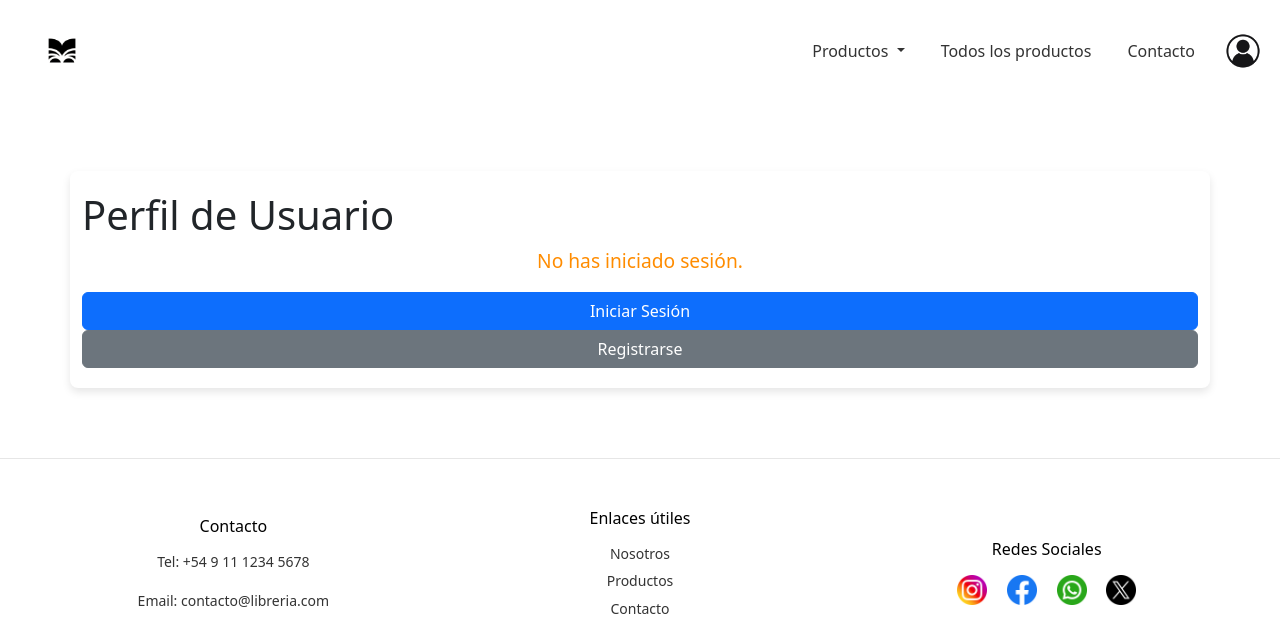
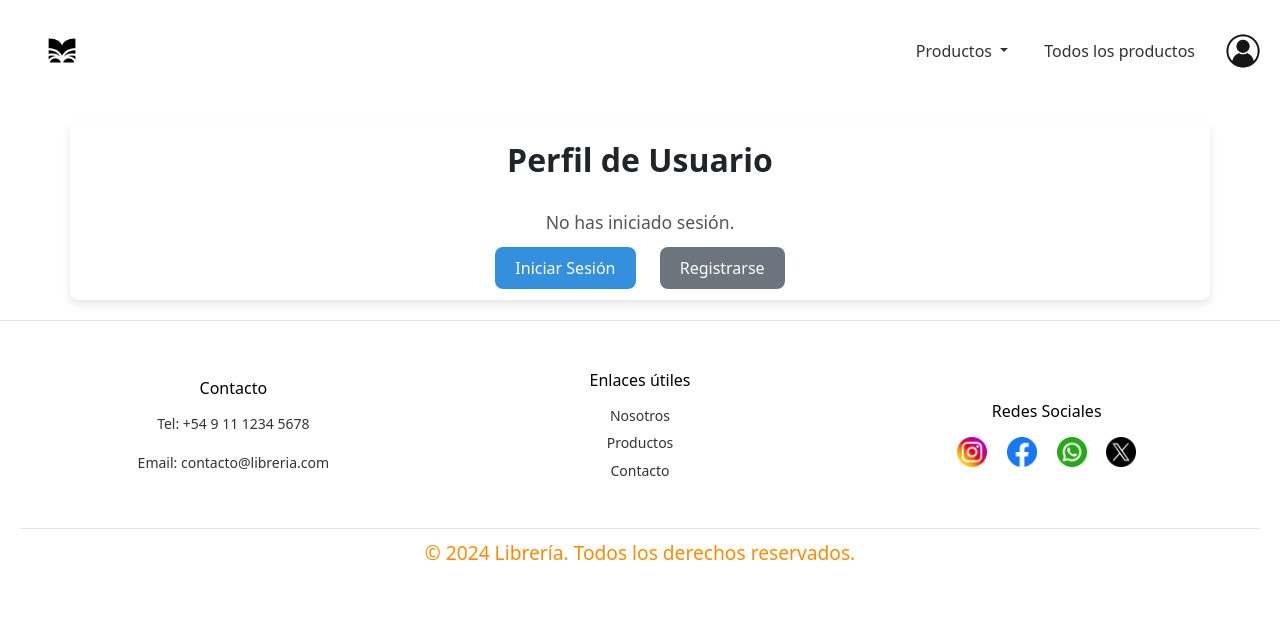
Before and after one commit to abigc23/E-commerce, a Django app: page /userprofile/ in a window 1280 px wide. Shown: the top 628 px of the page. Run offline with Django 5.2, Linux system fonts and the light colour scheme.

Commit message:
Estilo userprofile

```diff
--- a/App/static/css/style.css
+++ b/App/static/css/style.css
@@ -963,3 +963,96 @@ form input:focus, form textarea:focus {
 .register-link:hover {
     text-decoration: underline;
 }
+
+
+/* USER PROFILE */
+/* Estilos generales para la página */
+.container {
+    width: 100%;
+    max-width: 800px;
+    margin: 0 auto;
+    padding: 20px;
+}
+
+/* Título del perfil */
+.profile-title {
+    font-size: 2rem;
+    font-weight: 600;
+    text-align: center;
+    margin-bottom: 30px;
+}
+
+/* Información del perfil */
+.profile-info {
+    background-color: #fff;
+    padding: 20px;
+    border-radius: 8px;
+    box-shadow: 0 4px 6px rgba(0, 0, 0, 0.1);
+    margin-bottom: 30px;
+}
+
+.profile-detail {
+    font-size: 1.1rem;
+    margin-bottom: 10px;
+}
+
+.no-info {
+    color: #888;
+    font-style: italic;
+}
+
+/* Botones */
+.logout-btn {
+    text-align: center;
+}
+
+.btn-logout {
+    background-color: #e3342f; /* Rojo */
+    color: white;
+    padding: 10px 20px;
+    border-radius: 8px;
+    text-decoration: none;
+    font-weight: bold;
+}
+
+.btn-logout:hover {
+    background-color: #cc2a1f;
+}
+
+/* Mensajes de sesión */
+.no-session {
+    text-align: center;
+    color: #555;
+    font-size: 1.1rem;
+    margin-bottom: 20px;
+}
+
+/* Enlaces de autenticación */
+.auth-links {
+    text-align: center;
+}
+
+.btn-signin,
+.btn-signup {
+    padding: 10px 20px;
+    border-radius: 8px;
+    color: white;
+    text-decoration: none;
+    margin: 0 10px;
+}
+
+.btn-signin {
+    background-color: #3490dc; /* Azul */
+}
+
+.btn-signup {
+    background-color: #6c757d; /* Gris */
+}
+
+.btn-signin:hover {
+    background-color: #2779bd;
+}
+
+.btn-signup:hover {
+    background-color: #5a6268;
+}
--- a/App/templates/index.html
+++ b/App/templates/index.html
@@ -59,9 +59,6 @@
                       {% endif %}
                       <li class="nav-item">
                           <a class="nav-link" href="{% url 'visualize' %}">Todos los productos</a>
-                      </li>
-                      <li class="nav-item">
-                          <a class="nav-link" href="#contact_btn">Contacto</a>
                       </li>
                       <li>
                           <a href="{% url 'userprofile' %}">
--- a/App/templates/userprofile.html
+++ b/App/templates/userprofile.html
@@ -2,24 +2,32 @@
 
 {% block content %}
 <div class="container">
-    <h1>Perfil de Usuario</h1>
+    <h1 class="profile-title">Perfil de Usuario</h1>
+
     {% if is_authenticated %}
-        <p><strong>Nombre:</strong> {{ user.name }}</p>
-        {% if user.phone %}
-            <p><strong>Teléfono:</strong> {{ user.phone }}</p>
-            <p><strong>Dirección:</strong> {{ user.address }}</p>
-            <p><strong>Ciudad:</strong> {{ user.city }}</p>
-            <p><strong>Código Postal:</strong> {{ user.postal_code }}</p>
-            <p><strong>País:</strong> {{ user.country }}</p>
-        {% else %}
-            <p>No se encontró información adicional del cliente.</p>
-        {% endif %}
-        <a href="{% url 'salir' %}" class="btn btn-danger">Cerrar sesión</a>
-        {% else %}
-        <p>No has iniciado sesión.</p>
-        <div>
-            <a href="{% url 'signin' %}" class="btn btn-primary">Iniciar Sesión</a>
-            <a href="{% url 'signup' %}" class="btn btn-secondary">Registrarse</a>
+        <div class="profile-info">
+            <p class="profile-detail"><strong>Nombre:</strong> {{ user.name }}</p>
+
+            {% if user.phone %}
+                <p class="profile-detail"><strong>Teléfono:</strong> {{ user.phone }}</p>
+                <p class="profile-detail"><strong>Dirección:</strong> {{ user.address }}</p>
+                <p class="profile-detail"><strong>Ciudad:</strong> {{ user.city }}</p>
+                <p class="profile-detail"><strong>Código Postal:</strong> {{ user.postal_code }}</p>
+                <p class="profile-detail"><strong>País:</strong> {{ user.country }}</p>
+            {% else %}
+                <p class="profile-detail no-info">No se encontró información adicional del cliente.</p>
+            {% endif %}
+        </div>
+
+        <div class="logout-btn">
+            <a href="{% url 'salir' %}" class="btn-logout">Cerrar sesión</a>
+        </div>
+
+    {% else %}
+        <p class="no-session">No has iniciado sesión.</p>
+        <div class="auth-links">
+            <a href="{% url 'signin' %}" class="btn-signin">Iniciar Sesión</a>
+            <a href="{% url 'signup' %}" class="btn-signup">Registrarse</a>
         </div>
     {% endif %}
 </div>
```
